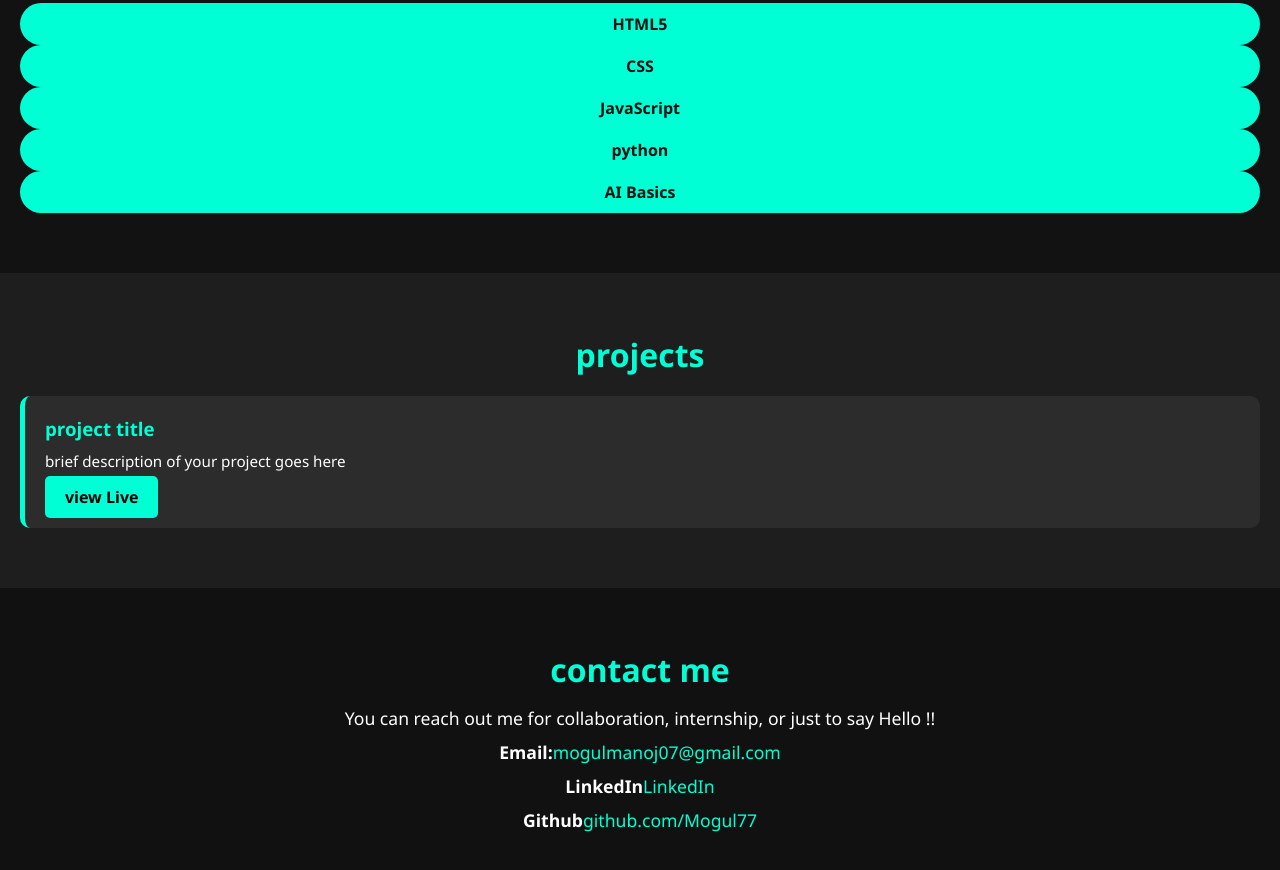
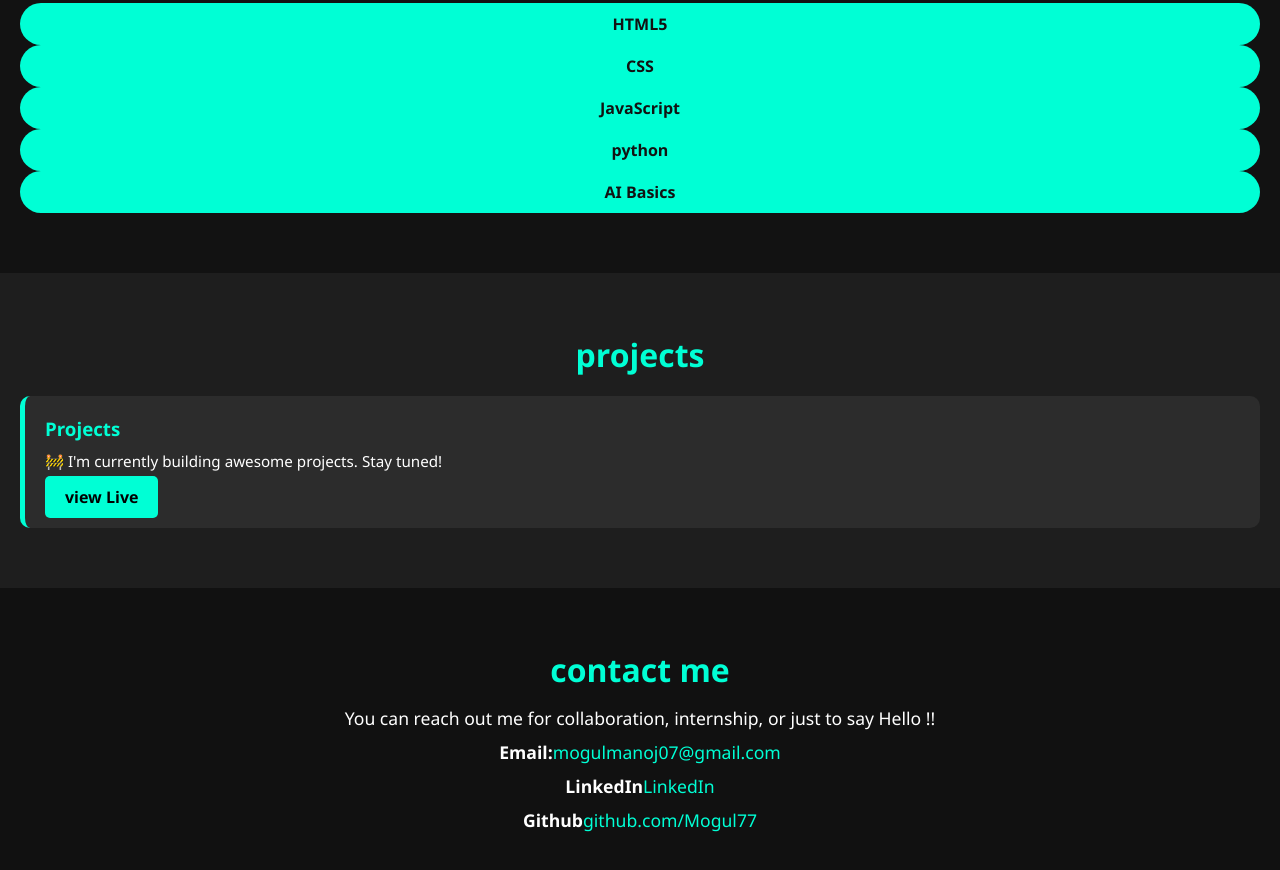
Before and after one commit to Mogul77/Portfolio, a plain HTML site: page index.html in a window 1280 px wide. Shown: the part 798-1668 px from the top of the page. Drawn offline with Linux system fonts and the light colour scheme.

Commit message:
Update index.html

```diff
--- a/index.html
+++ b/index.html
@@ -3,6 +3,9 @@
 <head>
     <meta charset="UTF-8">
     <meta name="viewport" content="width=device-width, initial-scale=1.0">
+    <meta name="description" content="Mogul | Aspiring Full‑Stack Developer passionate about AI.">
+<meta name="keywords" content="Mogul, full-stack, AI, HTML, CSS, JS, portfolio">
+<meta name="author" content="Mogul">
     <title>Mogul | portfolio</title>
     <link rel="stylesheet" href="style.css">
 </head>
@@ -51,8 +54,8 @@
         <h2>projects</h2>
         <div class="project-cont">
             <div class="project-card">
-                <h3>project title</h3>
-                <p>brief description of your project goes here</p>
+                  <h3>Projects</h3>
+  <p>🚧 I'm currently building awesome projects. Stay tuned!</p>
                 <a href="#" class="btn" target="_blank">view Live</a>
             </div>
         </div>
```
